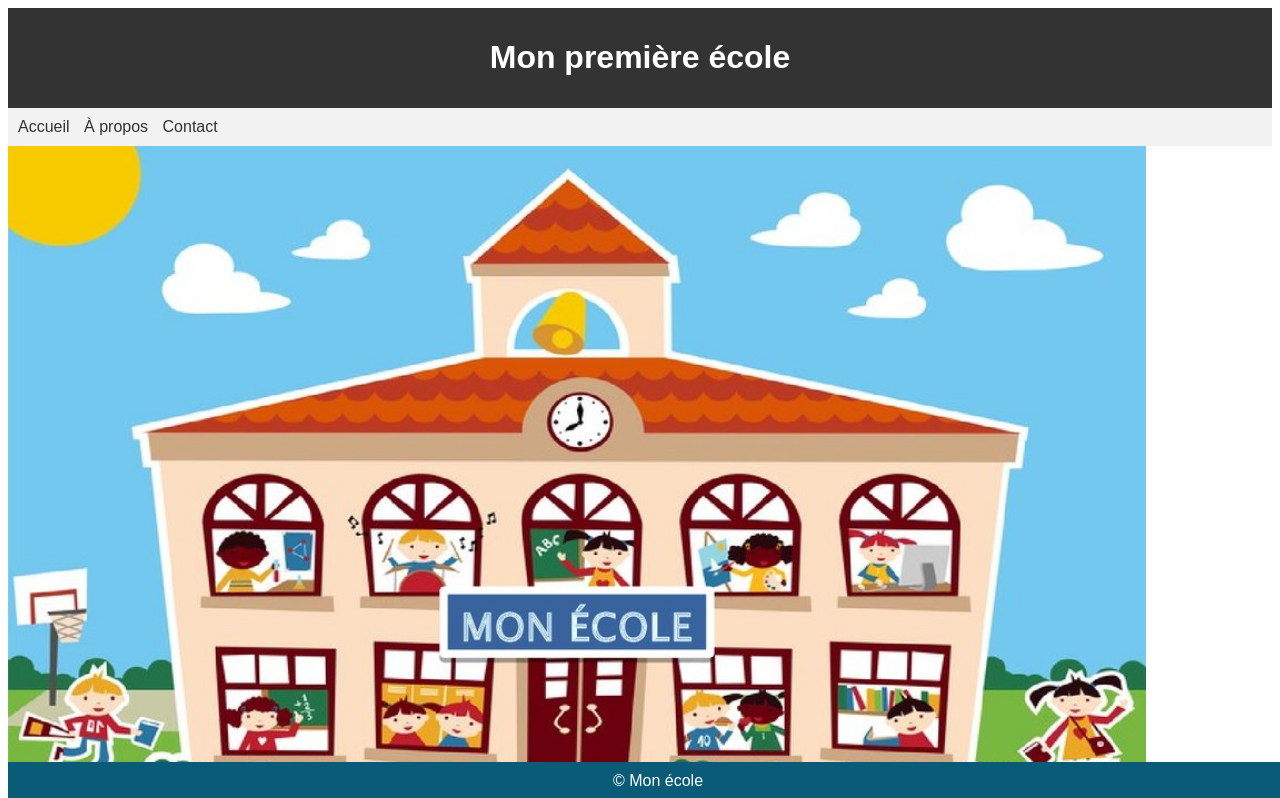
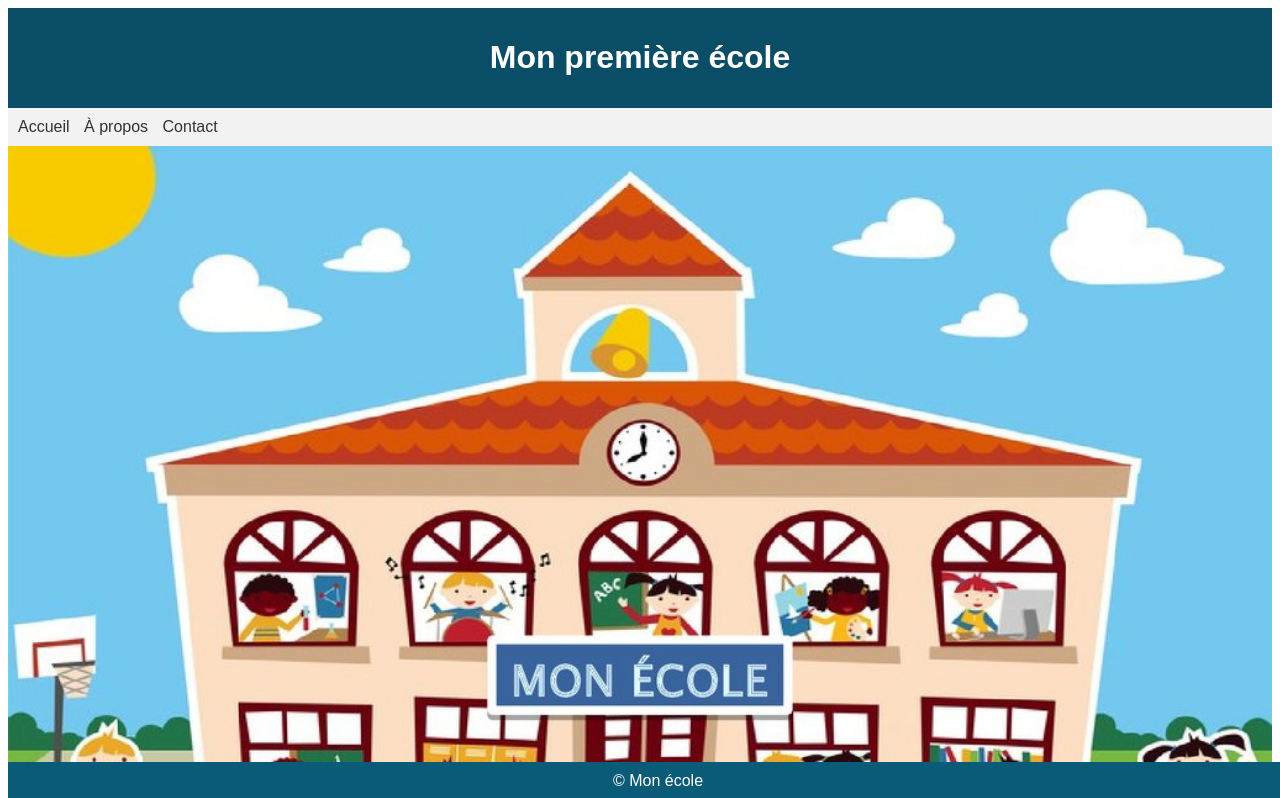
Before and after one commit to Mourtadhoi28/Projet_DevOps, a plain HTML site: page index.html in a window 1280 px wide. Shown: the top 798 px of the page. Drawn offline with Linux system fonts and the light colour scheme.

Commit message:
4° commit

```diff
--- a/public/index.js
+++ b/public/index.js
@@ -1,3 +1,3 @@
 document.addEventListener('click', function() {
-    alert('Vous avez cliqué sur la page !');
+    alert('Oups! Vous avez cliqué sur la page !');
   });
--- a/public/styles.css
+++ b/public/styles.css
@@ -3,7 +3,7 @@ body {
     font-family: Arial, sans-serif;
   }
   header {
-    background-color: #333;
+    background-color: #0a4d66;
     color: white;
     padding: 10px;
     text-align: center;
@@ -38,8 +38,11 @@ body {
     display: block;
   }
    img {
-    width: 90%;
+    width: 100%;
    }
+  /* .class  {
+    height: 10px;
+  } */
   footer {
     background-color: #0a5b77;
     color: white;
```
Also changed, not shown: index.html (+3 -0 lines).
